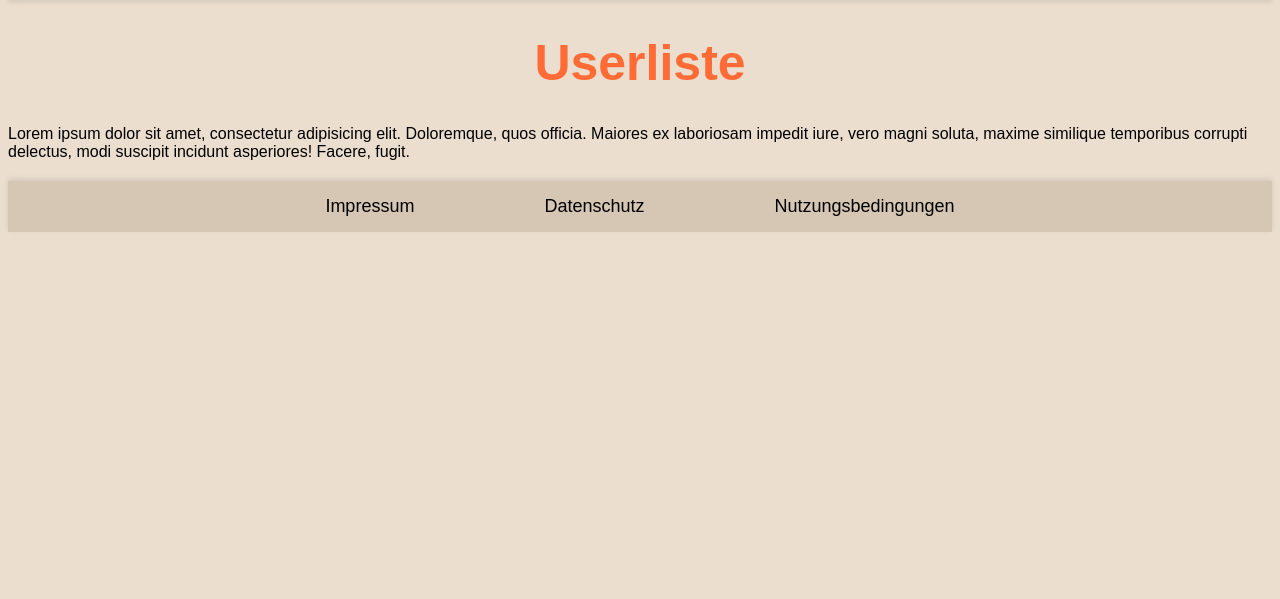
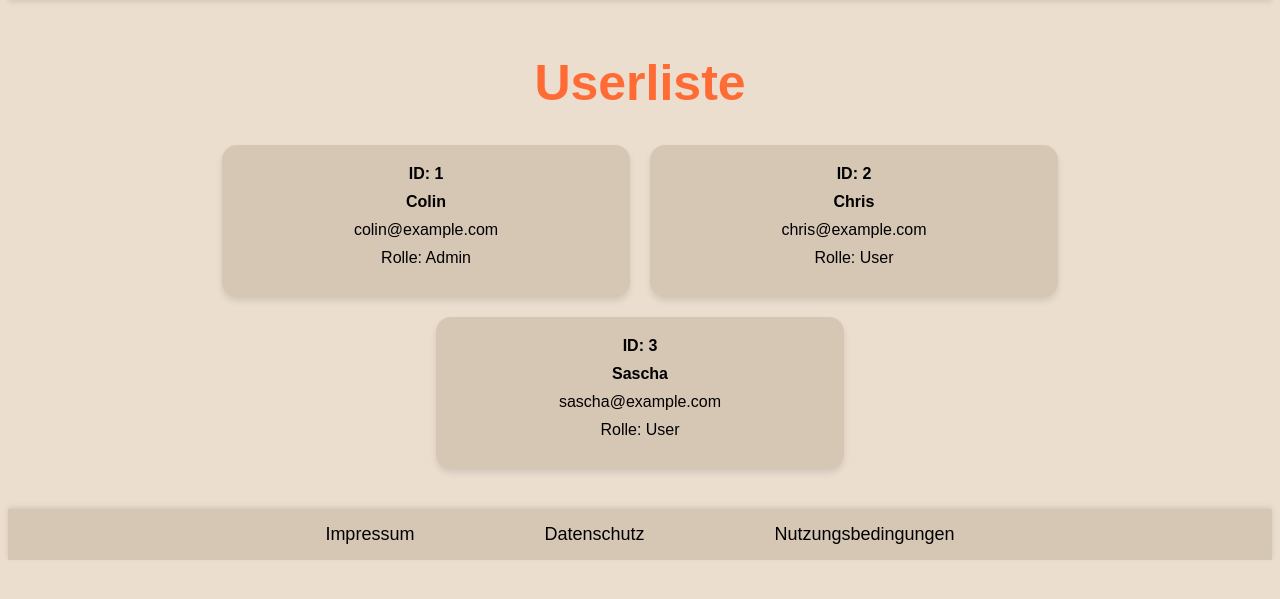
Before and after one commit to cln34/RezeptWebsite, a PHP site: page /userliste.php in a window 1280 px wide. Shown: the part 61-660 px from the top of the page. Run offline with PHP 8.4, Linux system fonts and the light colour scheme.

Commit message:
Design und Testdaten für Userliste eingefügt

```diff
--- a/css/main.css
+++ b/css/main.css
@@ -5,3 +5,4 @@
 @import "rezept.css";
 @import "anmeldung.css";
 @import "rezeptErstellen.css";
+@import "userliste.css";
--- /dev/null
+++ b/css/userliste.css
@@ -0,0 +1,54 @@
+.userliste {
+  padding: 20px;
+}
+
+.user-container {
+  display: flex;
+  flex-wrap: wrap;
+  gap: 20px;
+  justify-content: center;
+}
+
+.user-card {
+  background-color: #D6C6B4;
+  border-radius: 15px;
+  padding: 20px;
+  width: calc(33.33% - 40px);
+  min-width: 300px;
+  color: black;
+  box-shadow: 0 4px 6px rgba(0,0,0,0.1);
+  transition: transform 0.2s ease-in-out;
+  font-family: sans-serif;
+  text-align: center;
+}
+
+.user-card:hover {
+  transform: scale(1.02);
+}
+
+.user-card span {
+  display: block;
+  margin-bottom: 10px;
+  font-size: 16px;
+}
+
+.user-id, .user-name {
+  font-weight: bold;
+  font-size: 30px;
+}
+
+.user-email, .user-role {
+  font-size: 15px;
+}
+
+@media (max-width: 1024px) {
+    .user-card {
+      width: calc(50% - 40px);
+    }
+  }
+
+  @media (max-width: 600px) {
+    .user-card {
+      width: 90%;
+    }
+  }
--- a/userliste.php
+++ b/userliste.php
@@ -15,9 +15,30 @@
     include_once "php/header.php";
     ?>
 
-    <main>
+    <main class="userliste">
         <h1>Userliste</h1>
-        Lorem ipsum dolor sit amet, consectetur adipisicing elit. Doloremque, quos officia. Maiores ex laboriosam impedit iure, vero magni soluta, maxime similique temporibus corrupti delectus, modi suscipit incidunt asperiores! Facere, fugit.
+        <div class="user-container">
+            <!-- Beispiel-Daten -->
+            <div class="user-card">
+                <span class="user-id">ID: 1</span>
+                <span class="user-name">Colin</span>
+                <span class="user-email">colin@example.com</span>
+                <span class="user-role">Rolle: Admin</span>
+            </div>
+            <div class="user-card">
+                <span class="user-id">ID: 2</span>
+                <span class="user-name">Chris</span>
+                <span class="user-email">chris@example.com</span>
+                <span class="user-role">Rolle: User</span>
+            </div>
+            <div class="user-card">
+                <span class="user-id">ID: 3</span>
+                <span class="user-name">Sascha</span>
+                <span class="user-email">sascha@example.com</span>
+                <span class="user-role">Rolle: User</span>
+            </div>
+            <!-- Weitere Benutzer -->
+        </div>
     </main>
 
     <?php
```
